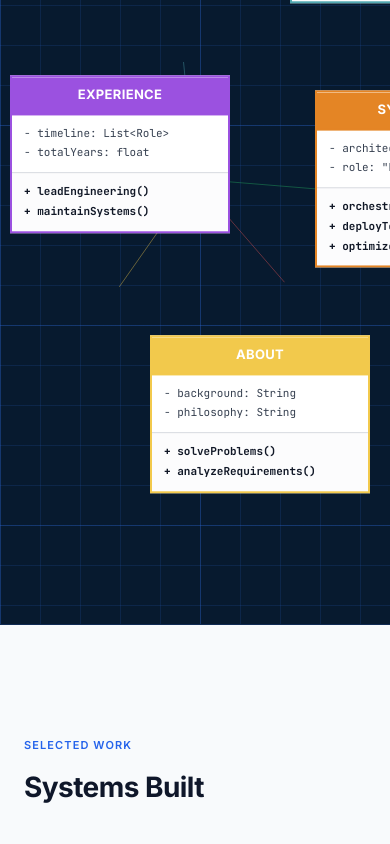
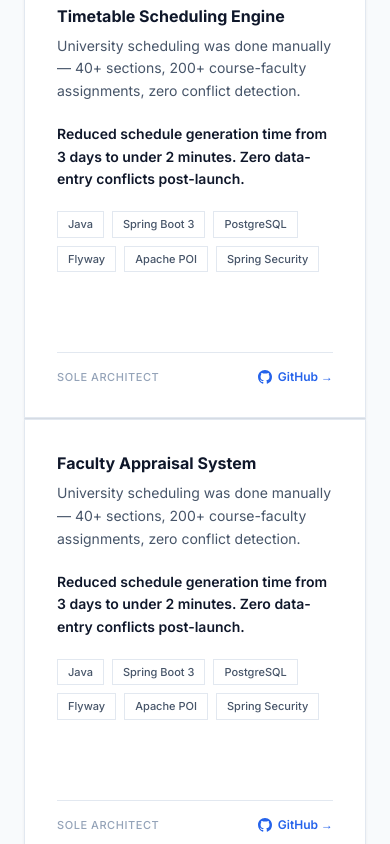
Before and after one commit to sharmavaibhav31/sharmavaibhav31, a React (Vite) app: page / in a window 390 px wide. Shown: the part 1200-2044 px from the top of the page. Built offline with nearby package versions, Linux system fonts and the light colour scheme.

Commit message:
MOdified UI for dark mode

```diff
--- a/src/components/layout/Header.tsx
+++ b/src/components/layout/Header.tsx
@@ -150,10 +150,6 @@ export const Header: React.FC = () => {
                         </a>
                     ))}
 
-                    <div className="pl-2 border-l border-border dark:border-white/10 flex items-center">
-                        <ThemeToggle />
-                    </div>
-
                     <a
                         href="/resume.pdf"
                         target="_blank"
@@ -163,6 +159,10 @@ export const Header: React.FC = () => {
                     >
                         Resume
                     </a>
+
+                    <div className="pl-2 ml-2 border-l border-border dark:border-white/10 flex items-center">
+                        <ThemeToggle />
+                    </div>
                 </div>
 
                 {/* Mobile hamburger */}
--- a/src/components/sections/ArchitectureSection.tsx
+++ b/src/components/sections/ArchitectureSection.tsx
@@ -134,7 +134,6 @@ export const ArchitectureSection: React.FC = () => {
 
     // Optimized grid style using linear gradients (no SVG DOM nodes)
     const gridStyle = React.useMemo(() => ({
-        backgroundColor: '#071A2F',
         backgroundImage: `
             linear-gradient(to right, rgba(45, 108, 223, 0.15) 1px, transparent 1px),
             linear-gradient(to bottom, rgba(45, 108, 223, 0.15) 1px, transparent 1px),
@@ -150,8 +149,7 @@ export const ArchitectureSection: React.FC = () => {
     return (
         <section
             id="architecture"
-            className="relative w-full min-h-[900px] flex items-center justify-center py-24 overflow-hidden border-b border-[#2D6CDF]/20"
-            style={{ backgroundColor: '#071A2F' }}
+            className="relative w-full min-h-[900px] flex items-center justify-center py-24 overflow-hidden border-b border-border bg-[#F8FAFC]"
             aria-label="Architecture Overview"
         >
             {/* Blueprint gradient background CSS */}
@@ -290,19 +288,18 @@ export const ArchitectureSection: React.FC = () => {
                             animate={{ opacity: 1, x: 0 }}
                             exit={{ opacity: 0, x: 20, transition: { duration: 0.15 } }}
                             transition={{ duration: 0.2, ease: 'easeOut' }}
-                            className="absolute right-[-20px] lg:right-4 w-[280px] md:w-[320px] p-6 border-[2px] bg-[#071A2F]/95 backdrop-blur-md z-20 pointer-events-none shadow-2xl will-change-transform"
+                            className="absolute right-[-20px] lg:right-4 w-[280px] md:w-[320px] p-6 border-[2px] bg-white/95 backdrop-blur-md z-20 pointer-events-none shadow-card-hover will-change-transform"
                             style={{
                                 borderColor: hoveredNode.color,
-                                boxShadow: `0 8px 32px rgba(0, 0, 0, 0.6), 0 0 20px ${hoveredNode.color}20 inset`
                             }}
                         >
                             <div className="font-mono text-[10px] mb-2 uppercase tracking-widest font-bold" style={{ color: hoveredNode.color }}>
                                 Class Details
                             </div>
-                            <h3 className="text-white text-[17px] md:text-xl font-bold mb-4 border-b-2 pb-3 uppercase tracking-wide" style={{ borderColor: `${hoveredNode.color}40` }}>
+                            <h3 className="text-primary text-[17px] md:text-xl font-bold mb-4 border-b-2 pb-3 uppercase tracking-wide" style={{ borderColor: `${hoveredNode.color}40` }}>
                                 {hoveredNode.title}
                             </h3>
-                            <p className="text-[#CFE3FF]/85 text-[13px] leading-relaxed">
+                            <p className="text-secondary text-[13px] leading-relaxed">
                                 {hoveredNode.description}
                             </p>
                             <div className="mt-5 border-t border-[#2D6CDF]/20 pt-3 flex justify-between items-center opacity-80">
--- a/src/data/projects.json
+++ b/src/data/projects.json
@@ -2,6 +2,24 @@
     {
         "id": "timetable-scheduler",
         "title": "Timetable Scheduling Engine",
+        "problem": "University scheduling was done manually — 40+ sections, 200+ course-faculty assignments, zero conflict detection.",
+        "solution": "Designed a constraint-based scheduling engine with automated conflict resolution, room allocation, and Excel export.",
+        "architecture": "Spring Boot → Scheduling Engine → PostgreSQL (Flyway migrations) → Apache POI Excel reporter",
+        "impact": "Reduced schedule generation time from 3 days to under 2 minutes. Zero data-entry conflicts post-launch.",
+        "stack": [
+            "Java",
+            "Spring Boot 3",
+            "PostgreSQL",
+            "Flyway",
+            "Apache POI",
+            "Spring Security"
+        ],
+        "role": "Sole architect — owned schema design, constraint logic, and all API layers.",
+        "github": "https://github.com/sharmavaibhav31/timetable-scheduler"
+    },
+    {
+        "id": "Faculty-Appraisal-system",
+        "title": "Faculty Appraisal System",
         "problem": "University scheduling was done manually — 40+ sections, 200+ course-faculty assignments, zero conflict detection.",
         "solution": "Designed a constraint-based scheduling engine with automated conflict resolution, room allocation, and Excel export.",
         "architecture": "Spring Boot → Scheduling Engine → PostgreSQL (Flyway migrations) → Apache POI Excel reporter",
--- a/src/pages/Home.tsx
+++ b/src/pages/Home.tsx
@@ -1,5 +1,4 @@
 import React from 'react';
-import { ThemeProvider } from '../context/ThemeContext';
 import { ThemeProvider } from '../context/ThemeContext';
 import { Header } from '../components/layout/Header';
 import { Footer } from '../components/layout/Footer';
@@ -12,11 +11,11 @@ import { CertificationsSection } from '../components/sections/CertificationsSect
 import { useIntersectionObserver } from '../hooks/useScrollReveal';
 import { ShootingStars } from '../components/ui/ShootingStars';
 import { useTheme } from '../context/ThemeContext';
-import { ArchitectureSection } from '../components/sections/ArchitectureSection';
+//import { ArchitectureSection } from '../components/sections/ArchitectureSection';
 
 const PortfolioContent: React.FC = () => {
     useIntersectionObserver();
-    const { isDark, toggleTheme } = useTheme();
+    const { isDark } = useTheme();
 
     return (
         <div className="min-h-screen" style={{ backgroundColor: isDark ? '#000000' : '#F8FAFC', color: isDark ? '#fff' : '#0F172A' }}>
@@ -27,7 +26,7 @@ const PortfolioContent: React.FC = () => {
             <Header />
             <main id="main-content">
                 <HeroSection />
-                <ArchitectureSection />
+                {/* {!isDark && <ArchitectureSection />} */}
                 <ProjectsSection />
                 <ExperienceSection />
                 <CapabilitiesSection />
```
